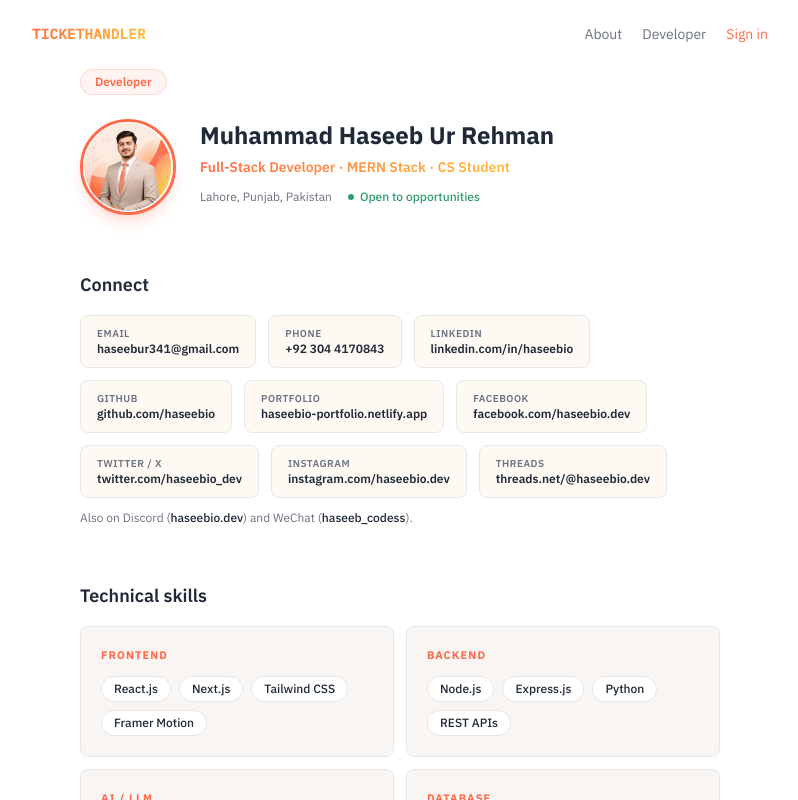
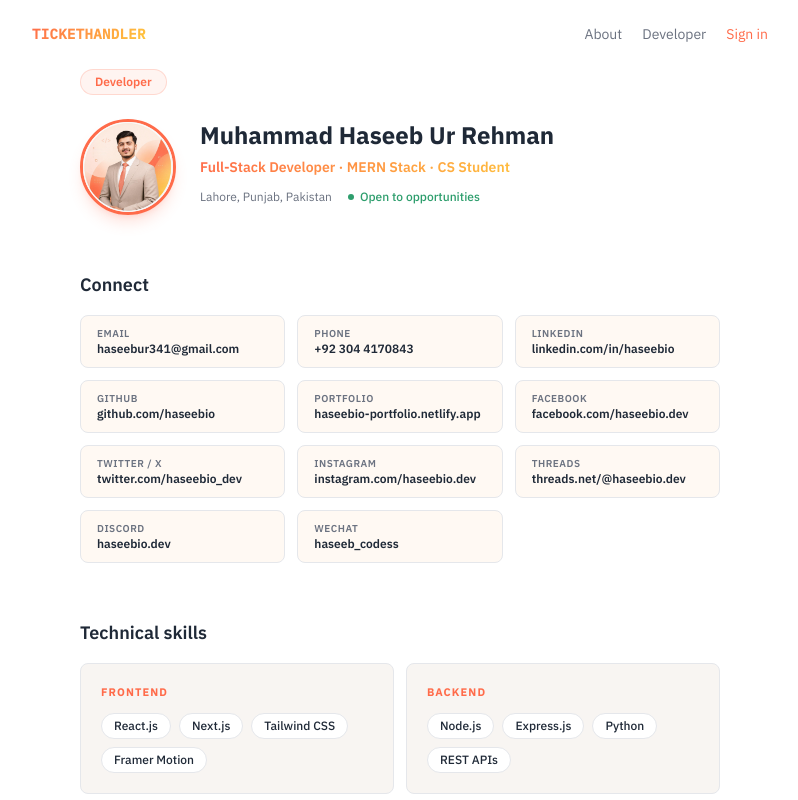
Before and after one commit to haseebio/ticket-triage, a Next.js app in the folder frontend/: page /developer in a window 1280 px wide. Shown: the top 800 px of the page, without its empty margins (240-1038 px from the left). Built offline with nearby package versions, Linux system fonts and the light colour scheme.

Commit message:
developer page fix

```diff
--- a/frontend/components/DeveloperContent.jsx
+++ b/frontend/components/DeveloperContent.jsx
@@ -10,6 +10,8 @@ const CONNECT = [
   ['Twitter / X', 'twitter.com/haseebio_dev', 'https://www.twitter.com/haseebio_dev'],
   ['Instagram', 'instagram.com/haseebio.dev', 'https://www.instagram.com/haseebio.dev'],
   ['Threads', 'threads.net/@haseebio.dev', 'https://www.threads.net/@haseebio.dev'],
+  ['Discord', 'haseebio.dev', null],
+  ['WeChat', 'haseeb_codess', null],
 ];
 
 const SKILLS = [
@@ -26,13 +28,18 @@ const PROJECTS = [
 ];
 
 function ConnectLink({ label, value, href }) {
-  const external = href.startsWith('http');
+  const external = href?.startsWith('http');
+  const Tag = href ? 'a' : 'div';
   return (
-    <a key={label} href={href} target={external ? '_blank' : undefined} rel={external ? 'noopener noreferrer' : undefined}
-      className="rounded-lg border border-line bg-surface px-4 py-2.5 transition-colors hover:border-primary">
+    <Tag
+      href={href || undefined}
+      target={external ? '_blank' : undefined}
+      rel={external ? 'noopener noreferrer' : undefined}
+      className={`rounded-lg border border-line bg-surface px-4 py-2.5 ${href ? 'transition-colors hover:border-primary' : ''}`}
+    >
       <p className="text-[10px] font-semibold uppercase tracking-wider text-fog">{label}</p>
       <p className="text-xs font-semibold text-ink">{value}</p>
-    </a>
+    </Tag>
   );
 }
 
@@ -90,15 +97,11 @@ export default function DeveloperContent() {
       </div>
 
       <h2 className="mb-4 text-lg font-semibold text-ink">Connect</h2>
-      <div className="mb-3 flex flex-wrap gap-3">
+      <div className="mb-14 grid grid-cols-2 gap-3 sm:grid-cols-3">
         {CONNECT.map(([label, value, href]) => (
           <ConnectLink key={label} label={label} value={value} href={href} />
         ))}
       </div>
-      <p className="mb-14 text-xs text-fog">
-        Also on Discord (<span className="font-medium text-ink">haseebio.dev</span>) and WeChat
-        (<span className="font-medium text-ink">haseeb_codess</span>).
-      </p>
 
       <h2 className="mb-4 text-lg font-semibold text-ink">Technical skills</h2>
       <div className="mb-14 grid gap-3 sm:grid-cols-2">
```
